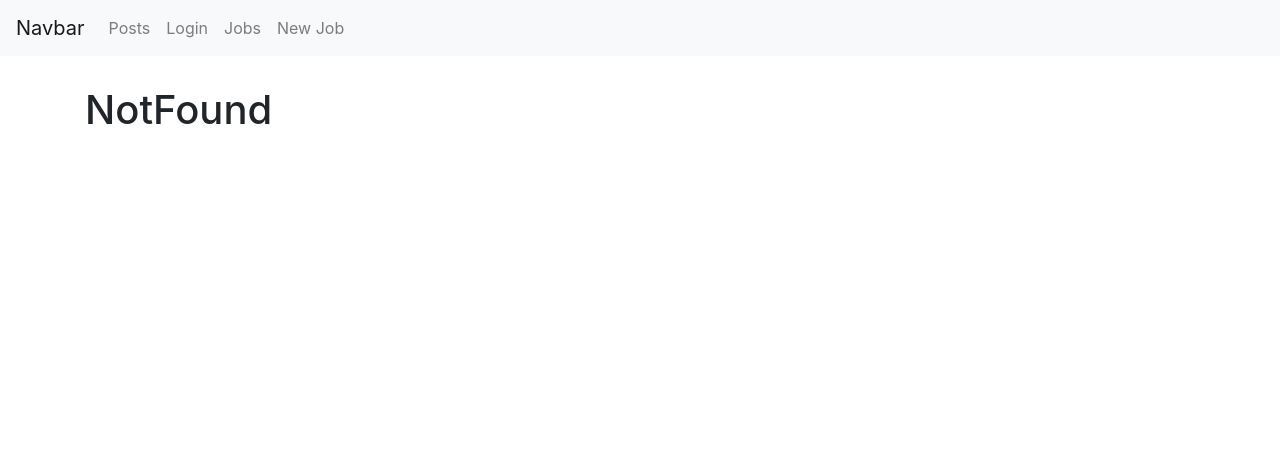
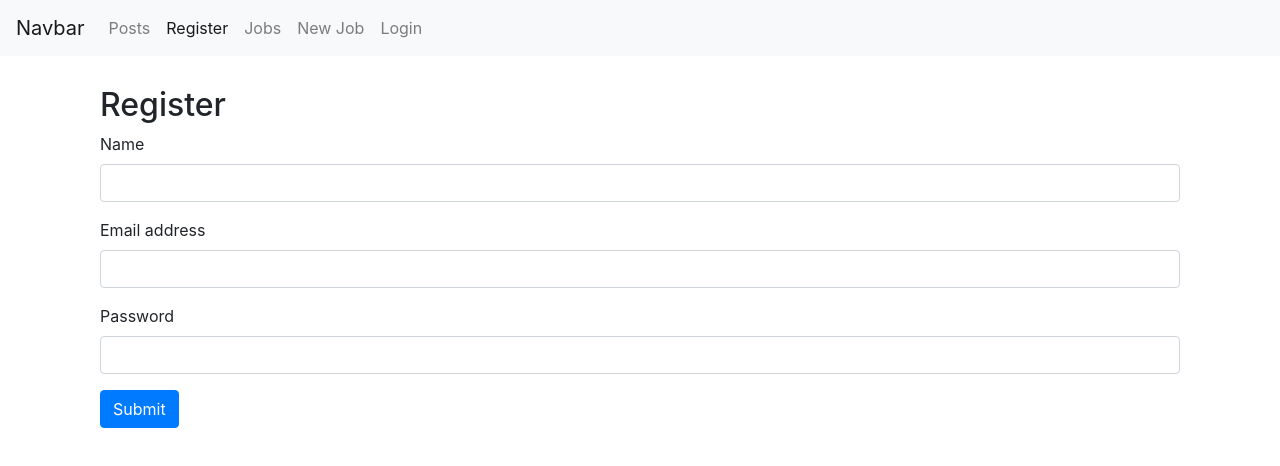
Before and after one commit to luisdiego18/ntclient, a React (Create React App) app: page /register in a window 1280 px wide. Before the commit this address led to /not-found. Shown: the top 466 px of the page. Built offline with nearby package versions, Linux system fonts and the light colour scheme.

Commit message:
Login/Logout working

```diff
--- a/package.json
+++ b/package.json
@@ -8,6 +8,7 @@
     "@testing-library/user-event": "^13.5.0",
     "axios": "^0.27.2",
     "bootstrap": "^4.6.1",
+    "jwt-decode": "^3.1.2",
     "react": "^18.2.0",
     "react-dom": "^18.2.0",
     "react-router-dom": "^5.3.3",
--- a/src/App.js
+++ b/src/App.js
@@ -1,23 +1,35 @@
-import React from "react";
+import React, { useState, useEffect } from "react";
 import { ToastContainer } from "react-toastify";
+import { Route, Redirect, Switch } from "react-router-dom";
+import JobForm from "./components/JobForm";
+import Jobs from "./components/Jobs";
 import LoginForm from "./components/LoginForm";
+import Logout from "./components/Logout";
 import Navbar from "./components/Navbar";
 import NotFound from "./components/NotFound";
 import Post from "./components/Post";
-import Jobs from "./components/Jobs";
-import JobForm from "./components/JobForm";
-import { Route, Redirect, Switch } from "react-router-dom";
+import RegisterForm from "./components/RegisterForm";
+import auth from "./services/authService";
 import "react-toastify/dist/ReactToastify.css";
 
 const App = () => {
+  const [users, setUsers] = useState("");
+
+  useEffect(() => {
+    const user = auth.getCurrentuser();
+    setUsers(user);
+  }, []);
+
   return (
     <React.Fragment>
-      <Navbar />
+      <Navbar user={users} />
       <main className="container">
         <ToastContainer />
         <Switch>
           <Route path="/posts" component={Post} />
           <Route path="/login" component={LoginForm} />
+          <Route path="/logout" component={Logout} />
+          <Route path="/register" component={RegisterForm} />
           <Route path="/jobs" component={Jobs} />
           <Route path="/job-form" component={JobForm} />
           <Route path="/not-found" component={NotFound} />
--- a/src/components/JobForm.jsx
+++ b/src/components/JobForm.jsx
@@ -1,5 +1,5 @@
 import React, { useState } from "react";
-import { addJob } from "../services/jobService";
+import { addJob } from "../services/jobServices";
 
 const JobForm = () => {
   const [job, setJob] = useState({
--- a/src/components/Jobs.jsx
+++ b/src/components/Jobs.jsx
@@ -1,5 +1,5 @@
 import React, { useEffect, useState } from "react";
-import { getJobs, deleteJob, updateJob } from "../services/jobService";
+import { getJobs, deleteJob, updateJob } from "../services/jobServices";
 
 const Jobs = () => {
   const [jobs, setJobs] = useState([]);
--- a/src/components/LoginForm.jsx
+++ b/src/components/LoginForm.jsx
@@ -1,38 +1,47 @@
-import React from "react";
+import React, { useState } from "react";
+import auth from "../services/authService";
 
-export default function LoginForm() {
+const LoginForm = () => {
+  const [data, setData] = useState({
+    email: "",
+    password: "",
+  });
+
+  const handleChange = (e) => {
+    const { name, value } = e.target;
+    setData((prev) => {
+      return { ...prev, [name]: value };
+    });
+  };
+
+  const handleSubmit = async (e) => {
+    e.preventDefault();
+    await auth.login(data.email, data.password);
+    window.location = "/";
+  };
+
   return (
     <div className="container">
       <h2>Login Form</h2>
 
-      <form>
+      <form onSubmit={handleSubmit}>
         <div className="form-group">
           <label>Email address</label>
           <input
             type="email"
             className="form-control"
-            id="exampleInputEmail1"
-            aria-describedby="emailHelp"
+            name="email"
+            onChange={handleChange}
           />
-          <small id="emailHelp" className="form-text text-muted">
-            We'll never share your email with anyone else.
-          </small>
         </div>
         <div className="form-group">
           <label>Password</label>
           <input
             type="password"
             className="form-control"
-            id="exampleInputPassword1"
+            name="password"
+            onChange={handleChange}
           />
-        </div>
-        <div className="form-group form-check">
-          <input
-            type="checkbox"
-            className="form-check-input"
-            id="exampleCheck1"
-          />
-          <label className="form-check-label">Check me out</label>
         </div>
         <button type="submit" className="btn btn-primary">
           Submit
@@ -40,4 +49,6 @@ export default function LoginForm() {
       </form>
     </div>
   );
-}
+};
+
+export default LoginForm;
--- /dev/null
+++ b/src/components/Logout.jsx
@@ -0,0 +1,11 @@
+import React, { useEffect } from "react";
+import auth from "../services/authService";
+
+const Logout = () => {
+  useEffect(() => {
+    auth.logout();
+    window.location = "/";
+  });
+};
+
+export default Logout;
--- a/src/components/Navbar.jsx
+++ b/src/components/Navbar.jsx
@@ -1,7 +1,8 @@
 import React from "react";
 import { Link, NavLink } from "react-router-dom";
 
-const Navbar = () => {
+const Navbar = (props) => {
+  const { user } = props;
   return (
     <nav className="navbar navbar-expand-lg navbar-light bg-light">
       <Link className="navbar-brand" to="/">
@@ -23,8 +24,9 @@ const Navbar = () => {
           <NavLink className="nav-item nav-link" to="/posts">
             Posts
           </NavLink>
-          <NavLink className="nav-item nav-link" to="/login">
-            Login
+
+          <NavLink className="nav-item nav-link" to="/register">
+            Register
           </NavLink>
           <NavLink className="nav-item nav-link" to="/jobs">
             Jobs
@@ -32,6 +34,23 @@ const Navbar = () => {
           <NavLink className="nav-item nav-link" to="/job-form">
             New Job
           </NavLink>
+          {!user && (
+            <React.Fragment>
+              <NavLink className="nav-item nav-link" to="/login">
+                Login
+              </NavLink>
+            </React.Fragment>
+          )}
+          {user && (
+            <React.Fragment>
+              <NavLink className="nav-item nav-link" to="/profile">
+                {user.name}
+              </NavLink>
+              <NavLink className="nav-item nav-link" to="/logout">
+                Logout
+              </NavLink>
+            </React.Fragment>
+          )}
         </div>
       </div>
     </nav>
--- a/src/components/Post.jsx
+++ b/src/components/Post.jsx
@@ -5,18 +5,20 @@ const Post = () => {
   const [posts, setPosts] = useState([]);
 
   useEffect(() => {
-    async function getPost() {
+    async function fetchPost() {
       const result = await getPosts();
       setPosts(result.data);
     }
-    getPost();
+    fetchPost();
   }, []);
 
   return (
     <div className="container">
       <ul className="list-group">
         {posts.map((post) => (
-          <li className="list-group-item" key={post.id}>{post.name}</li>
+          <li className="list-group-item" key={post._id}>
+            {post.name}
+          </li>
         ))}
       </ul>
     </div>
--- a/src/components/RegisterForm.jsx
+++ b/src/components/RegisterForm.jsx
@@ -1,48 +1,58 @@
-import React from "react";
+import React, { useState } from "react";
+import { addUser } from "../services/userServices";
+import auth from "../services/authService";
 
-const RegisterForm = () => {
+const RegisterForm = ({ history }) => {
+  const [user, setUser] = useState({
+    name: "",
+    email: "",
+    password: "",
+  });
+
+  const handleChange = (e) => {
+    const { name, value } = e.target;
+    setUser((prev) => {
+      return { ...prev, [name]: value };
+    });
+  };
+
+  const handleSubmit = async (e) => {
+    e.preventDefault();
+    const response = await addUser(user);
+    auth.loginWithJwt(response.headers["x-auth-token"]);
+    window.location = "/";
+  };
+
   return (
     <div className="container">
       <h2>Register</h2>
-      <form>
+      <form onSubmit={handleSubmit}>
         <div className="form-group">
-          <label for="exampleInputEmail1">Name</label>
+          <label>Name</label>
           <input
             type="text"
             className="form-control"
-            id="exampleInputEmail1"
-            aria-describedby="emailHelp"
+            name="name"
+            onChange={handleChange}
           />
         </div>
         <div className="form-group">
-          <label for="exampleInputEmail1">Email address</label>
+          <label>Email address</label>
           <input
             type="email"
             className="form-control"
-            id="exampleInputEmail1"
-            aria-describedby="emailHelp"
+            name="email"
+            onChange={handleChange}
           />
-          <small id="emailHelp" className="form-text text-muted">
-            We'll never share your email with anyone else.
-          </small>
         </div>
         <div className="form-group">
-          <label for="exampleInputPassword1">Password</label>
+          <label>Password</label>
           <input
             type="password"
             className="form-control"
-            id="exampleInputPassword1"
+            name="password"
+            onChange={handleChange}
           />
-        </div>
-        <div className="form-group form-check">
-          <input
-            type="checkbox"
-            className="form-check-input"
-            id="exampleCheck1"
-          />
-          <label className="form-check-label" for="exampleCheck1">
-            Check me out
-          </label>
         </div>
         <button type="submit" className="btn btn-primary">
           Submit
--- /dev/null
+++ b/src/services/authService.js
@@ -0,0 +1,35 @@
+import jwtDecode from "jwt-decode";
+import http from "./httpServices";
+import config from "../config.json";
+
+const apiEndPoint = config.apiUrl + "/auth";
+const tokenKey = "token";
+
+export async function login(email, password) {
+  const { data: jwt } = await http.post(apiEndPoint, { email, password });
+  localStorage.setItem(tokenKey, jwt);
+}
+
+export function loginWithJwt(jwt) {
+  localStorage.setItem(tokenKey, jwt);
+}
+
+export function logout() {
+  localStorage.removeItem(tokenKey);
+}
+
+export function getCurrentuser() {
+  try {
+    const jwt = localStorage.getItem(tokenKey);
+    return jwtDecode(jwt);
+  } catch (ex) {
+    return null;
+  }
+}
+
+export default {
+  login,
+  logout,
+  loginWithJwt,
+  getCurrentuser,
+};
--- /dev/null
+++ b/src/services/userServices.js
@@ -0,0 +1,12 @@
+import http from "./httpServices";
+import config from "../config.json";
+
+const apiEndPoint = config.apiUrl + "/users";
+
+function userUrl(id) {
+  return `${apiEndPoint}/${id}`;
+}
+
+export function addUser(user) {
+  return http.post(apiEndPoint, user);
+}
```
Also changed, not shown: src/services/jobServices.js (renamed from src/services/jobService.js), 1 other file (tests, documents, lock files or other folders).
